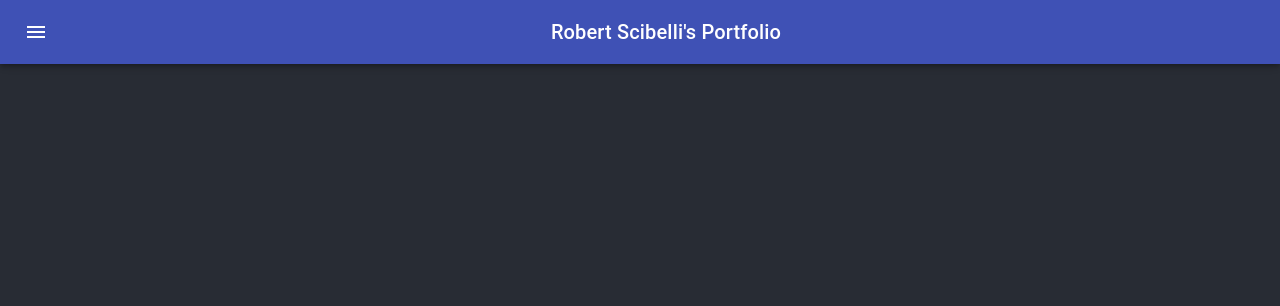
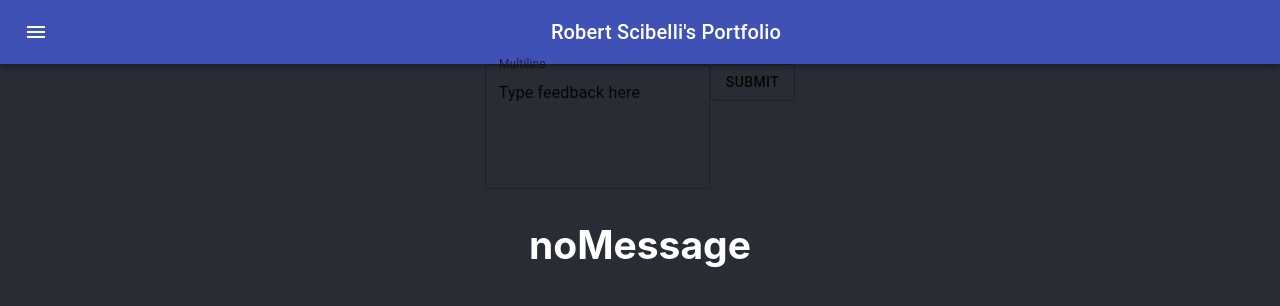
Before and after one commit to rscibelli/portfolio, a React (Create React App) app: page / in a window 1280 px wide. Shown: the top 306 px of the page. Built offline with nearby package versions, Linux system fonts and the light colour scheme.

Commit message:
change around a bit, add feedback message box

```diff
--- a/package.json
+++ b/package.json
@@ -4,8 +4,11 @@
   "private": true,
   "homepage": "http://rscibelli.github.io/portfolio",
   "dependencies": {
+    "@emotion/react": "^11.7.1",
+    "@emotion/styled": "^11.6.0",
     "@material-ui/core": "^4.11.3",
     "@material-ui/icons": "^4.11.2",
+    "@mui/material": "^5.3.1",
     "@testing-library/jest-dom": "^5.11.4",
     "@testing-library/react": "^11.1.0",
     "@testing-library/user-event": "^12.1.10",
--- a/src/App.css
+++ b/src/App.css
@@ -13,10 +13,9 @@
   }
 }
 
-.App-header {
+.App-body {
   background-color: #282c34;
   min-height: 100vh;
-  display: flex;
   flex-direction: column;
   align-items: center;
   justify-content: center;
--- a/src/App.js
+++ b/src/App.js
@@ -1,12 +1,14 @@
 import './App.css';
 import Home from './components/Home/Home'
+import Feedback from './components/Feedback/Feedback'
 
 function App() {
   return (
     <div className="App">
-      <header className="App-header">
+      <body className="App-body">
         <Home/>
-      </header>
+        <Feedback/>
+      </body>
     </div>
   );
 }
--- /dev/null
+++ b/src/components/Feedback/Feedback.css
@@ -0,0 +1,3 @@
+.feedback {
+    padding-top: 10px;
+}
--- /dev/null
+++ b/src/components/Feedback/Feedback.jsx
@@ -0,0 +1,30 @@
+import * as React from 'react';
+import TextField from '@mui/material/TextField';
+import { Button } from '@material-ui/core';
+import { sendFeedback, getAllFeedback } from '../../services/APICalls.js';
+
+export default function Feedback() {
+
+  const [state, setState] = React.useState({
+    feedbackMessage: 'noMessage'
+  });
+
+  function handleChange(event) {
+    setState({feedbackMessage: event.target.value});
+  }
+
+  return (
+    <div className="feedback">
+      <TextField
+        id="outlined-multiline-static"
+        label="Multiline"
+        multiline
+        rows={4}
+        defaultValue="Type feedback here"
+        onChange={handleChange}
+      />
+      <Button variant="outlined" onClick={() => sendFeedback(state.feedbackMessage)}>Submit</Button>
+      <h2>{state.feedbackMessage}</h2>
+    </div>
+  );
+}
--- a/src/components/Home/Home.jsx
+++ b/src/components/Home/Home.jsx
@@ -83,7 +83,7 @@ export default function Home() {
 
   return (
     <div className={classes.root}>
-      <AppBar>
+      <AppBar position="static">
         <Toolbar>
           <IconButton edge="start" className={classes.menuButton} color="inherit" aria-label="menu">
             <MenuIcon onClick={() => toggleDrawer()}/>
@@ -96,8 +96,6 @@ export default function Home() {
       <Drawer anchor={'left'} open={state.drawerOpen} onClose={() => toggleDrawer()}>
         {list()}
       </Drawer>
-
-      Robert Scibelli has lived an honorable life.
     </div>
   );
 }
--- /dev/null
+++ b/src/services/APICalls.js
@@ -0,0 +1,20 @@
+
+const baseUrl = "localhost:8080"
+
+export async function sendFeedback(feedbackMessage) {
+    const response = await fetch(baseUrl + `/feedback`, {
+        method: 'POST',
+        headers: {'Content-Type': 'application/json'},
+        body: JSON.stringify({message: feedbackMessage})
+        })
+    return await response.json();
+}
+
+export async function getAllFeedback() {
+    try{
+        const response = await fetch('/feedback');
+        return await response.json();
+    }catch(error) {
+        return [];
+    }
+}
```
Also changed, not shown: 1 other file (tests, documents, lock files or other folders).
